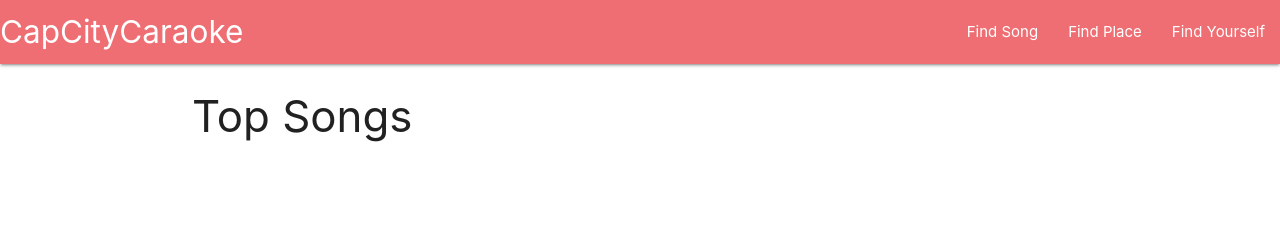
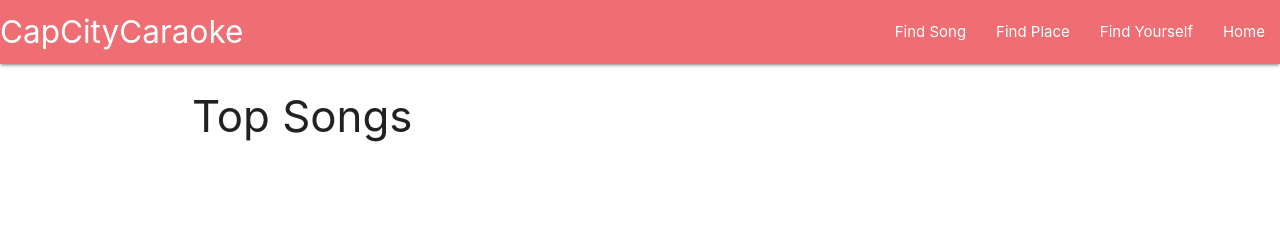
Before and after one commit to StanStanley512/FriendFinder, a plain HTML site: page index.html in a window 1280 px wide. Shown: the top 244 px of the page. Drawn offline with nearby package versions, Linux system fonts and the light colour scheme.

Commit message:
updated linking

```diff
--- a/index.html
+++ b/index.html
@@ -26,6 +26,7 @@
                         <li><a href="song.html">Find Song</a></li>
                         <li><a href="map.html">Find Place</a></li>
                         <li><a href="yourpage.html">Find Yourself</a></li>
+                        <li><a href="index.html">Home</a></li>
                         </ul>
                     </div>
                     </nav>
```
Also changed, not shown: map.html (+1 -0 lines), song.html (+2 -1 lines).
